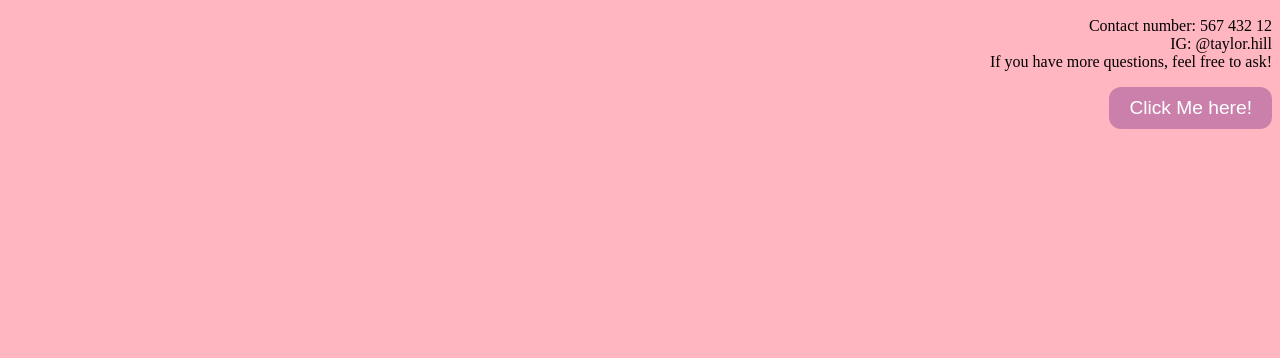
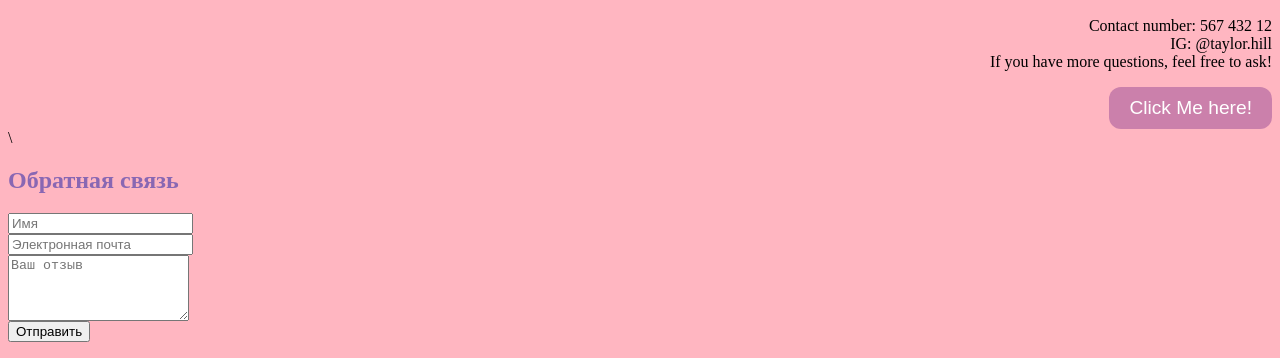
Before and after one commit to akonysst/sait, a plain HTML site: page index.html in a window 1280 px wide. Shown: the part 752-1110 px from the top of the page. Before the commit the page ends 889 px from the top, so only its background shows below. Drawn offline with Linux system fonts and the light colour scheme.

Commit message:
Update index.html

```diff
--- a/index.html
+++ b/index.html
@@ -65,6 +65,13 @@
 		</p>
 		<div align="right">
 			<button type="button" align="right">Click Me here!</button>
-		</div>
+		</div>\
+		<h2>Обратная связь</h2>
+    			<form action="submit_feedback.php" method="post">
+        			<input type="text" id="name" name="name" placeholder="Имя"><br>
+        			<input type="email" id="email" name="email" placeholder="Электронная почта"><br>
+        			<textarea id="feedback" name="feedback" rows="4" placeholder="Ваш отзыв"></textarea><br>
+        			<input type="submit" value="Отправить">
+   	 		</form>
 	</body>
 </html>
```
